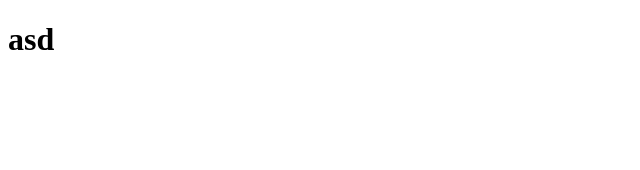
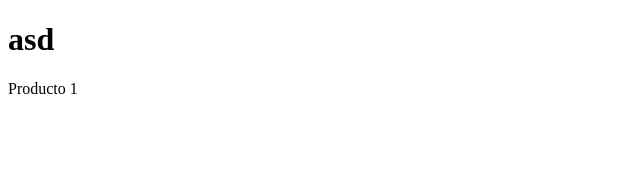
Before and after one commit to LeonardoMuranodev/tienda_online_videojuegos, a React (Vite) app: page /producto/1 in a window 1280 px wide. Shown: the top 170 px of the page, without its empty margins (0-640 px from the left). Built offline with nearby package versions, Linux system fonts and the light colour scheme.

Commit message:
feat: añadir contenido de ejemplo a las páginas vacias

```diff
--- a/src/pages/Carrito.jsx
+++ b/src/pages/Carrito.jsx
@@ -1,2 +1,4 @@
-function Carrito() {}
+function Carrito() {
+    return <p>Carrito</p>
+}
 export default Carrito
--- a/src/pages/Contacto.jsx
+++ b/src/pages/Contacto.jsx
@@ -1,2 +1,4 @@
-function Contacto() {}
+function Contacto() {
+    return <p>Contacto</p>
+}
 export default Contacto
--- a/src/pages/DetalleProducto.jsx
+++ b/src/pages/DetalleProducto.jsx
@@ -1,2 +1,8 @@
-function DetalleProducto() {}
+import { useParams } from "react-router"
+
+
+function DetalleProducto() {
+    const params = useParams()
+    return <p>Producto {params.id}</p>
+}
 export default DetalleProducto
--- a/src/pages/Error404.jsx
+++ b/src/pages/Error404.jsx
@@ -1,2 +1,4 @@
-function Error404() {}
+function Error404() {
+    return <p>Error - Pagina no encontrada</p>
+}
 export default Error404
--- a/src/pages/Inicio.jsx
+++ b/src/pages/Inicio.jsx
@@ -1,2 +1,4 @@
-function Inicio() {}
+function Inicio() {
+    return <p>Inicio</p>
+}
 export default Inicio
--- a/src/pages/Productos.jsx
+++ b/src/pages/Productos.jsx
@@ -1,2 +1,4 @@
-function Productos() {}
+function Productos() {
+    return <p>Productos</p>
+}
 export default Productos
```
